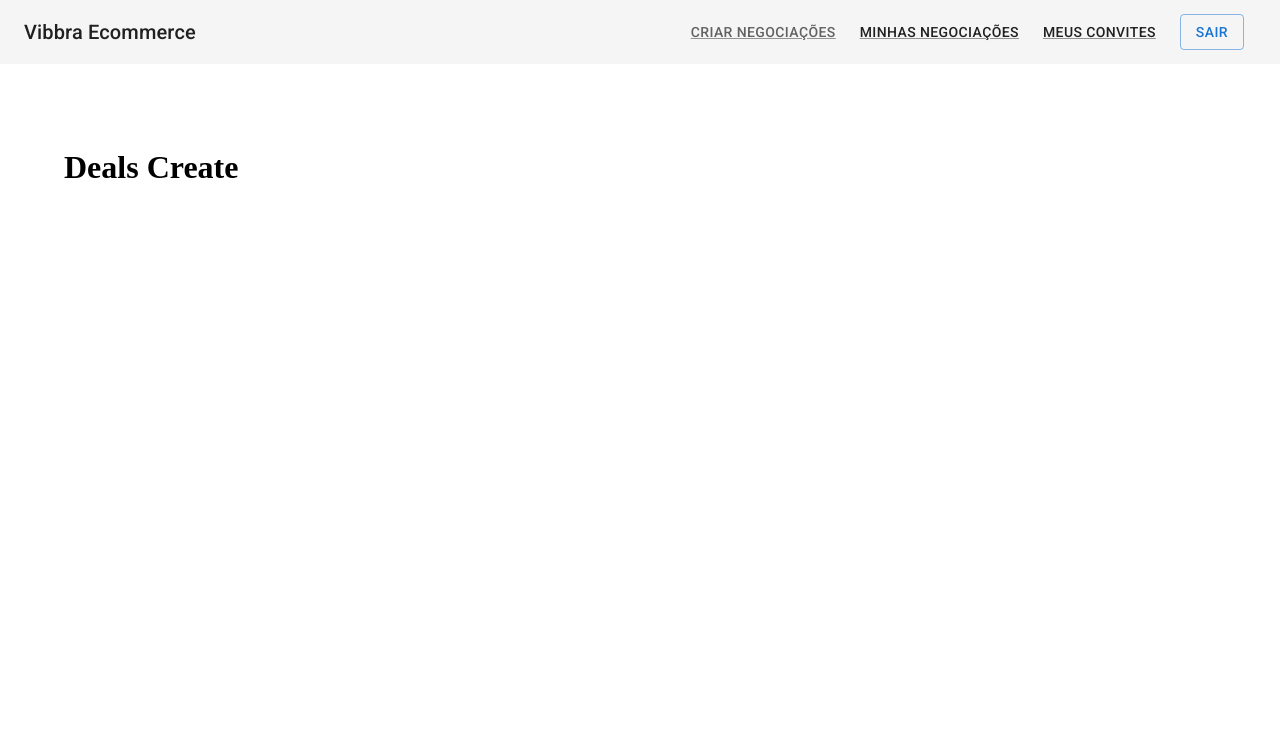
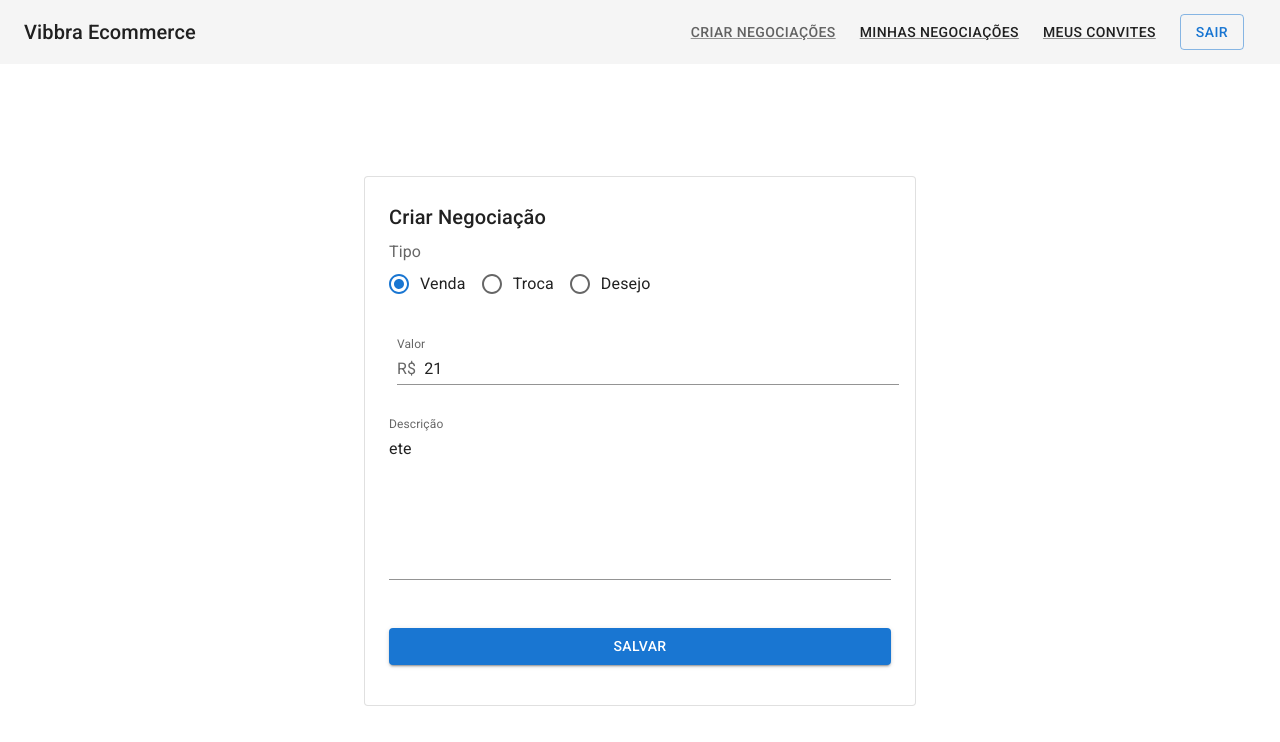
Before and after one commit to marcusvbda/nextjs-ecommerce, a Next.js app: page /deals/create in a window 1280 px wide. Shown: the top 742 px of the page. Built offline with nearby package versions, Linux system fonts and the light colour scheme; no server answers.

Commit message:
create page

```diff
--- /dev/null
+++ b/app/api/vibbra/deals/route.ts
@@ -0,0 +1,6 @@
+import { NextResponse } from "next/server";
+
+export async function POST(req: any) {
+  const body = await req.json();
+  return NextResponse.json(body);
+}
--- a/app/deals/create/fragments/deal-create-form.tsx
+++ b/app/deals/create/fragments/deal-create-form.tsx
@@ -1,15 +1,193 @@
 "use client";
 
+import { useSweetAlert } from "@/hooks/sweetalert";
+import {
+  Button,
+  Container,
+  FormControl,
+  FormControlLabel,
+  FormLabel,
+  Grid,
+  Input,
+  InputAdornment,
+  InputLabel,
+  Paper,
+  Radio,
+  RadioGroup,
+  TextField,
+  Typography,
+} from "@mui/material";
+import { useRouter } from "next/navigation";
 import { useEffect, useState } from "react";
+import * as yup from "yup";
 
-export default function DealCreatePage() {
+interface IFormValues {
+  id?: number;
+  type: "sale" | "change" | "wish";
+  value: number;
+  description: string;
+}
+interface IProps {
+  initialData?: IFormValues;
+}
+
+export default function DealCreatePage(props: IProps) {
+  const { Toast } = useSweetAlert();
+  const router = useRouter();
   const [mounted, setMounted] = useState(false);
+  const [loading, setLoading] = useState(false);
+  const [formValues, setFormValues] = useState<IFormValues>({
+    id: props?.initialData?.id,
+    type: props?.initialData?.type || "sale",
+    value: props?.initialData?.value || 21,
+    description: props?.initialData?.description || "ete",
+  });
 
   useEffect(() => {
     setMounted(true);
   }, []);
 
+  const handleChange = (event: any) => {
+    const { name, value } = event.target;
+    setFormValues({ ...formValues, [name]: value });
+  };
+
+  const handleSubmit = async (evt: any) => {
+    setLoading(true);
+    evt.preventDefault();
+
+    let schemaValidation = yup.object().shape({
+      description: yup.string().required("Descrição é obrigatória"),
+      value: yup
+        .number()
+        .required("Valor é obrigatória")
+        .min(1, "Valor mínimo de 1"),
+      type: yup.string().required("Tipo é obrigatória"),
+    });
+
+    schemaValidation
+      .validate(formValues, { abortEarly: false })
+      .then(async () => {
+        const res = await fetch(`/api/vibbra/deals`, {
+          method: "POST",
+          headers: {
+            "Content-Type": "application/json",
+          },
+          body: JSON.stringify(formValues),
+        });
+
+        if (!res?.ok) {
+          setLoading(false);
+          return Toast().fire({
+            icon: "error",
+            title: res.statusText,
+          });
+        }
+
+        Toast().fire({
+          icon: "success",
+          title: "Negociação criada com sucesso",
+        });
+
+        setTimeout(() => {
+          router.push("/deals");
+        });
+      })
+      .catch((err) => {
+        setLoading(false);
+        Toast().fire({
+          icon: "error",
+          title: err.errors.join("<br/>"),
+        });
+      });
+  };
+
   if (!mounted) return <></>;
 
-  return <h1>Deals Create</h1>;
+  return (
+    <Container component="main" maxWidth="sm" sx={{ mb: 4 }}>
+      <Paper
+        variant="outlined"
+        sx={{ my: { xs: 3, md: 6 }, p: { xs: 2, md: 3 } }}
+      >
+        <Typography variant="h6" gutterBottom>
+          Criar Negociação
+        </Typography>
+        <Grid
+          container
+          spacing={3}
+          component="form"
+          noValidate
+          onSubmit={handleSubmit}
+        >
+          <Grid item sm={12}>
+            <FormControl>
+              <FormLabel id="demo-row-radio-buttons-group-label">
+                Tipo
+              </FormLabel>
+              <RadioGroup
+                row
+                name="type"
+                value={formValues.type}
+                onChange={handleChange}
+              >
+                <FormControlLabel
+                  value="sale"
+                  control={<Radio />}
+                  label="Venda"
+                />
+                <FormControlLabel
+                  value="change"
+                  control={<Radio />}
+                  label="Troca"
+                />
+                <FormControlLabel
+                  value="wish"
+                  control={<Radio />}
+                  label="Desejo"
+                />
+              </RadioGroup>
+            </FormControl>
+          </Grid>
+          <Grid item xs={12}>
+            <FormControl fullWidth sx={{ m: 1 }} variant="standard">
+              <InputLabel htmlFor="standard-adornment-amount">Valor</InputLabel>
+              <Input
+                name="value"
+                onChange={handleChange}
+                value={formValues.value}
+                type="number"
+                startAdornment={
+                  <InputAdornment position="start">R$</InputAdornment>
+                }
+              />
+            </FormControl>
+          </Grid>
+          <Grid item xs={12}>
+            <TextField
+              name="description"
+              label="Descrição"
+              fullWidth
+              variant="standard"
+              onChange={handleChange}
+              value={formValues.description}
+              multiline
+              rows={6}
+            />
+          </Grid>
+          <Grid item xs={12}>
+            <Button
+              type="submit"
+              fullWidth
+              variant="contained"
+              sx={{ mt: 3, mb: 2 }}
+              disabled={loading}
+            >
+              Salvar
+            </Button>
+          </Grid>
+        </Grid>
+      </Paper>
+    </Container>
+  );
 }
--- a/hooks/sweetalert/index.tsx
+++ b/hooks/sweetalert/index.tsx
@@ -11,7 +11,7 @@ export const useSweetAlert = () => {
         popup: "colored-toast",
       },
       showConfirmButton: false,
-      timer: 3000,
+      timer: 5000,
       timerProgressBar: true,
       ...settings,
     });
```
Also changed, not shown: app/login/fragments/login-form.tsx (+6 -1 lines).
